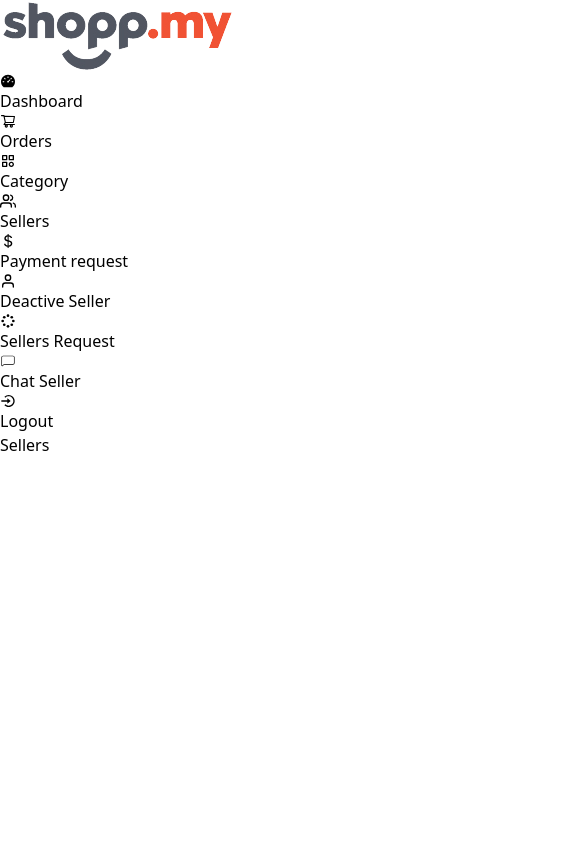
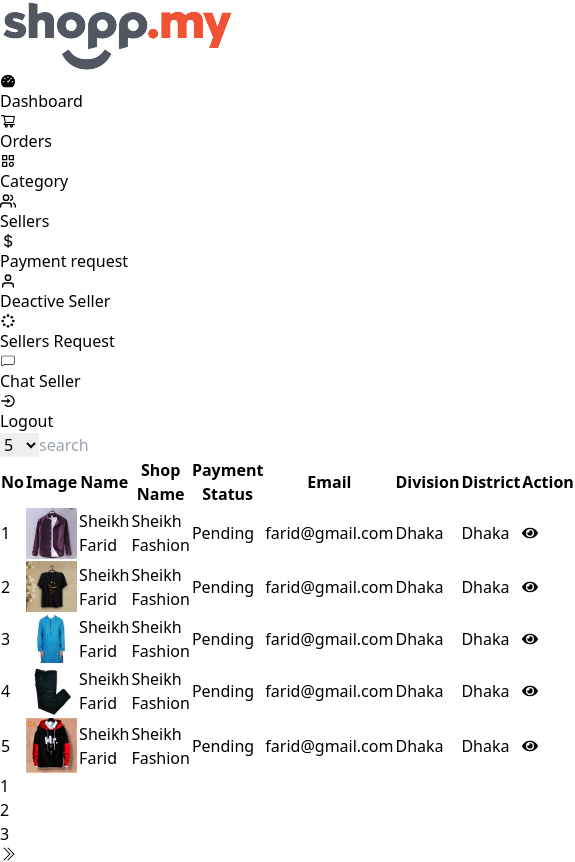
Before and after one commit to mdakashsheikh/multi-vendor-ecommerce, a React (Vite) app in the folder dashboard/: page /admin/dashboard/sellers in a window 390 px wide. Shown: the part 492-1354 px from the top of the page, 575 px wide, since content can reach past the window. Before the commit the page ends 949 px from the top, so only its background shows below. Built offline with nearby package versions, Linux system fonts and the light colour scheme.

Commit message:
payment request page add

```diff
--- a/dashboard/src/navigation/allNav.jsx
+++ b/dashboard/src/navigation/allNav.jsx
@@ -31,7 +31,7 @@ export const allNav = [
         title: 'Sellers',
         icon: <FiUsers/>,
         role: 'admin',
-        path: '/admin/dashboard/seller'
+        path: '/admin/dashboard/sellers'
     },
     {
         id: 5,
--- a/dashboard/src/router/routes/adminRoute.jsx
+++ b/dashboard/src/router/routes/adminRoute.jsx
@@ -3,6 +3,7 @@ const AdminDashboard = lazy(() => import('../../views/admin/AdminDashboard'))
 const Orders = lazy(() => import('../../views/admin/Orders'))
 const Category = lazy(() => import('../../views/admin/Category'))
 const Sellers = lazy(() => import('../../views/admin/Sellers'))
+const PaymentRequest = lazy(() => import('../../views/admin/PaymentRequest'))
 
 
 export const adminRoutes = [
@@ -26,4 +27,9 @@ export const adminRoutes = [
         element: <Sellers/>,
         role: 'admin'
     },
+    {
+        path: '/admin/dashboard/payment-request',
+        element: <PaymentRequest/>,
+        role: 'admin'
+    },
 ]
--- /dev/null
+++ b/dashboard/src/views/admin/PaymentRequest.jsx
@@ -0,0 +1,65 @@
+import React, { forwardRef } from 'react'
+import { FixedSizeList as List } from 'react-window'
+
+function handleOnWheel({deltaY}) {
+    console.log('handleOnWheel', deltaY)
+}
+
+const outerElementType = forwardRef((props, ref) => (
+    <div ref={ref} onWheel={handleOnWheel} {...props} />
+))
+const PaymentRequest = () => {
+
+    const array = [1, 2, 3, 4, 5, 6, 7, 8, 9, 10]
+
+    const Row = ({ index, style }) => {
+        return (
+            <div style={style} className='flex text-sm'>
+                <div className='w-[25%] p-2 whitespace-nowrap'>{index + 1}</div>
+                <div className='w-[25%] p-2 whitespace-nowrap'>$456</div>
+                <div className='w-[25%] p-2 whitespace-nowrap'>
+                    <span className='py-[1px] px-[5px] bg-slate-700 text-blue-500 rounded-md text-xs'>pending</span>
+                </div>
+                <div className='w-[25%] p-2 whitespace-nowrap'>11 Jan, 2024</div>
+                <div className='w-[25%] p-2 whitespace-nowrap'>
+                    <button className='bg-indigo-500 shadow-lg hover:shadow-indigo-500/50 px-3 py-[2px] cursor-pointer text-white rounded-sm text-sm'>
+                        Confirm
+                    </button>
+                </div>
+            </div>
+        )
+    }
+
+    return (
+        <div className='px-2 lg:px-7 pt-5'>
+            <div className='w-full p-4 bg-[#283046] text-[#d0d2d6] rounded-md'>
+                <h2 className='text-xl font-medium pb-5'>Withdrawal Request</h2>
+                <div className='w-full'>
+                    <div className='w-full overflow-x-auto'>
+                        <div className='flex bg-[#161d31] uppercase text-xs min-w-[340px]'>
+                            <div className='w-[25%] p-2'>No</div>
+                            <div className='w-[25%] p-2'>Amount</div>
+                            <div className='w-[25%] p-2'>Status</div>
+                            <div className='w-[25%] p-2'>Date</div>
+                            <div className='w-[25%] p-2'>Action</div>
+                        </div>
+                        {
+                            <List
+                                style={{minWidth: '340px'}}
+                                className='List'
+                                height={350}
+                                itemCount={200000}
+                                itemSize={35}
+                                outerElementType={outerElementType}
+                            >
+                                {Row}
+                            </List>
+                        }
+                    </div>
+                </div>
+            </div>
+        </div>
+    )
+}
+
+export default PaymentRequest
--- a/dashboard/src/views/admin/Sellers.jsx
+++ b/dashboard/src/views/admin/Sellers.jsx
@@ -1,8 +1,101 @@
-import React from 'react'
+import React, { useState } from 'react'
+import { FaEdit, FaEye, FaTrash } from 'react-icons/fa'
+import { Link } from 'react-router-dom'
+import Pagination from '../Pagination';
+import { BsImage } from 'react-icons/bs';
+import { MdClose } from "react-icons/md";
 
 const Sellers = () => {
+    const [currentPage, setCurrentPage] = useState(1);
+    const [searchValue, setSearchValue] = useState('');
+    const [parPage, setParpage] = useState(5)
+    const [show, setShow] = useState(false);
+
     return (
-        <div>Sellers</div>
+        <div className='px-2 lg:px-7 pt-5'>
+            <div className='w-full p-4 bg-[#283046] rounded-md'>
+                <div className='flex justify-between items-center'>
+                    <select
+                        className='px-4 py-2 hover:border-indigo-500 outline-none bg-[#283046] border border-slate-700 rounded-md text-[#d0d2d6]'
+                        onChange={(e) => setParpage(parseInt(e.target.value))}
+                    >
+                        <option value='5'>5</option>
+                        <option value='15'>15</option>
+                        <option value='25'>25</option>
+                    </select>
+                    <input
+                        type='text'
+                        placeholder='search'
+                        className='px-4 py-2 focus:border-indigo-500 outline-none bg-[#283046] border border-slate-700 rounded-md text-[#d0d2d6]'
+                    />
+                </div>
+                <div className='relative overflow-x-auto '>
+                    <table className='w-full text-sm text-left text-[#d0d2d6]'>
+                        <thead className='text-xs text-[#d0d2d6] uppercase border-b border-slate-700'>
+                            <tr>
+                                <th scope='col' className='py-3 px-4'>No</th>
+                                <th scope='col' className='py-3 px-4'>Image</th>
+                                <th scope='col' className='py-3 px-4'>Name</th>
+                                <th scope='col' className='py-3 px-4'>Shop Name</th>
+                                <th scope='col' className='py-3 px-4'>Payment Status</th>
+                                <th scope='col' className='py-3 px-4'>Email</th>
+                                <th scope='col' className='py-3 px-4'>Division</th>
+                                <th scope='col' className='py-3 px-4'>District</th>
+                                <th scope='col' className='py-3 px-4'>Action</th>
+                            </tr>
+                        </thead>
+                        <tbody className='text-sm font-normal'>
+                            {
+                                [1, 2, 3, 4, 5].map((d, i) => (
+                                    <tr>
+                                        <td scope='col' className='py-1 px-4 font-medium whitespace-nowrap'>{d}</td>
+                                        <td scope='col' className='py-1 px-4 font-medium whitespace-nowrap'>
+                                            <img
+                                                className='w-[45px] h-[45px]'
+                                                src={`http://localhost:5173/images/category/${d}.jpg`}
+                                                alt=''
+                                            />
+                                        </td>
+                                        <td scope='col' className='py-1 px-4 font-medium whitespace-nowrap'>
+                                            <span>Sheikh Farid</span>
+                                        </td>
+                                        <td scope='col' className='py-1 px-4 font-medium whitespace-nowrap'>
+                                            <span>Sheikh Fashion</span>
+                                        </td>
+                                        <td scope='col' className='py-1 px-4 font-medium whitespace-nowrap'>
+                                            <span>Pending</span>
+                                        </td>
+                                        <td scope='col' className='py-1 px-4 font-medium whitespace-nowrap'>
+                                            <span>farid@gmail.com</span>
+                                        </td>
+                                        <td scope='col' className='py-1 px-4 font-medium whitespace-nowrap'>
+                                            <span>Dhaka</span>
+                                        </td>
+                                        <td scope='col' className='py-1 px-4 font-medium whitespace-nowrap'>
+                                            <span>Dhaka</span>
+                                        </td>
+                                        <td scope='col' className='py-1 px-4 font-medium whitespace-nowrap'>
+                                            <div className='flex justify-start items-center gap-4'>
+                                                <Link className='p-[6px] bg-green-500 rounded hover:shadow-lg hover:shadow-green-500/50'><FaEye /></Link>
+                                            </div>
+                                        </td>
+                                    </tr>
+                                ))
+                            }
+                        </tbody>
+                    </table>
+                </div>
+                <div className='w-full flex justify-end mt-5 bottom-4 right-4'>
+                    <Pagination
+                        pageNumber={currentPage}
+                        setPageNumber={setCurrentPage}
+                        totalItem={50}
+                        parPage={parPage}
+                        showItem={3}
+                    />
+                </div>
+            </div>
+        </div>
     )
 }
 
```
Also changed, not shown: dashboard/src/views/admin/Category.jsx (+18 -3 lines).
